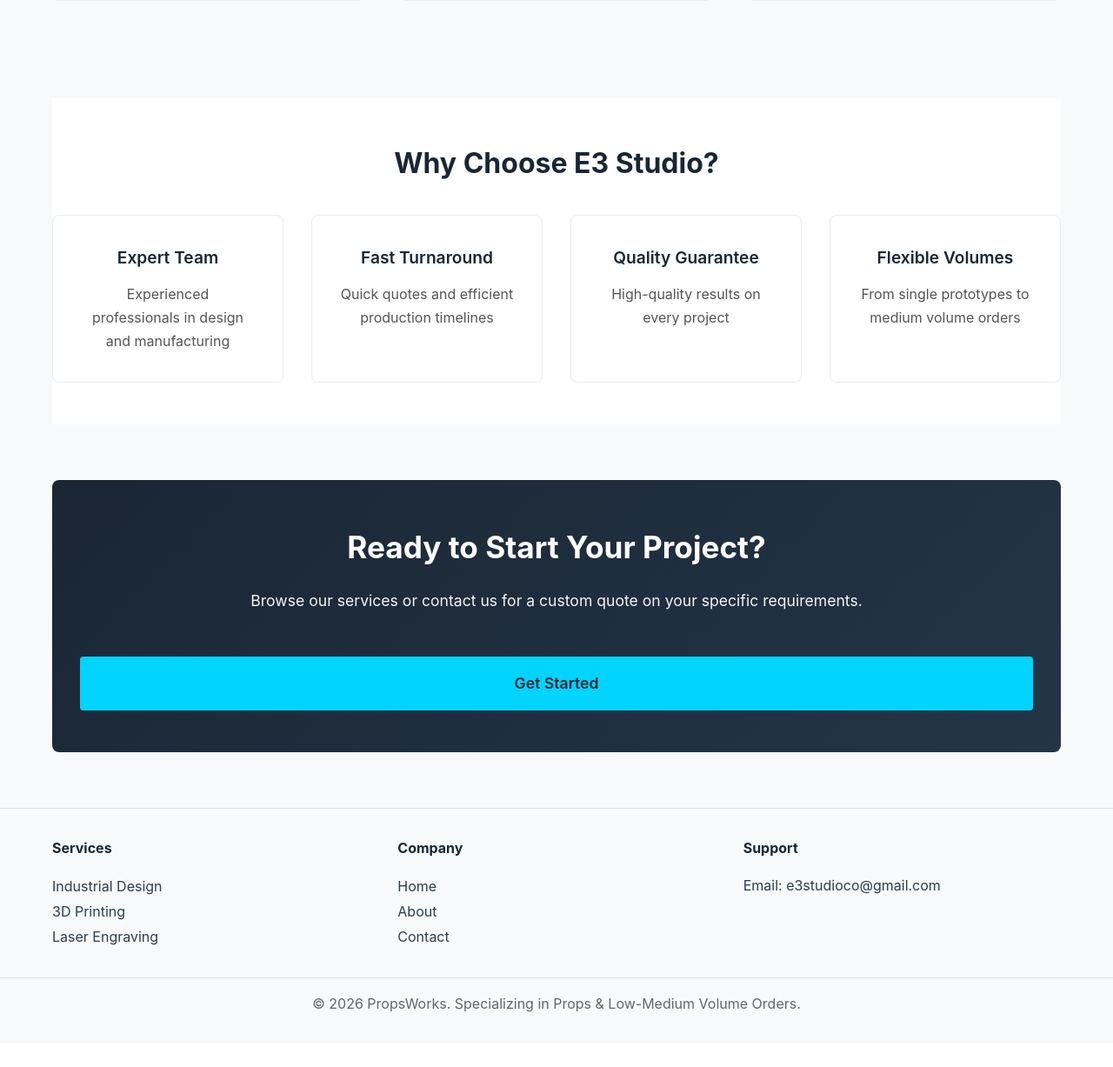
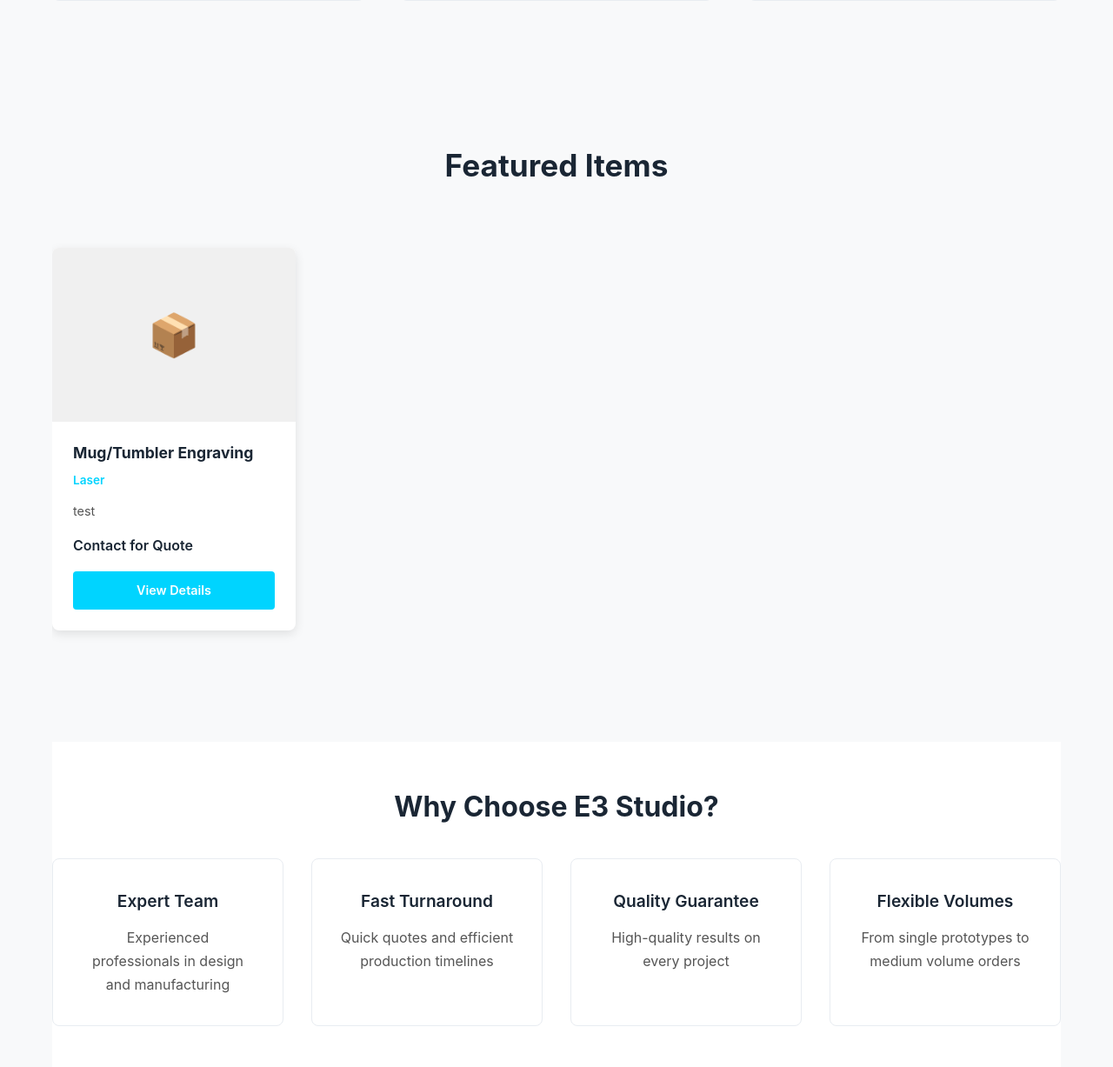
Before and after one commit to eric4oo/e3website, a Flask app: page / in a window 1280 px wide. Shown: the part 1055-2282 px from the top of the page at 87% size. Before the commit the page ends 2219 px from the top, so only its background shows below. Run offline with Flask 3, Linux system fonts and the light colour scheme.

Commit message:
Add featured items section with horizontal scroll on homepage

```diff
--- a/app/admin.py
+++ b/app/admin.py
@@ -553,6 +553,8 @@ def update_item(item_id):
             item.image_url = data['image_url']
         if 'is_active' in data:
             item.is_active = data['is_active']
+        if 'is_featured' in data:
+            item.is_featured = data['is_featured']
         if 'media_gallery' in data:
             item.media_gallery = data['media_gallery']
         if 'bulk_pricing' in data:
--- a/app/models.py
+++ b/app/models.py
@@ -63,6 +63,7 @@ class Service(db.Model):
     sub_category_id = db.Column(db.Integer, db.ForeignKey('categories.id'), nullable=True)  # Optional sub-category (e.g., CAD)
     image_url = db.Column(db.String(500))
     is_active = db.Column(db.Boolean, default=True)
+    is_featured = db.Column(db.Boolean, default=False)  # Toggle to feature in homepage
     created_at = db.Column(db.DateTime, default=datetime.utcnow)
     media_gallery = db.Column(db.JSON, default=list)  # Stores list of media: [{'type': 'photo/video', 'url': '...', 'caption': '...'}]
     bulk_pricing = db.Column(db.JSON, default=list)  # Stores bulk pricing tiers: [{'min_quantity': 10, 'price': 450}]
--- a/app/routes.py
+++ b/app/routes.py
@@ -1,6 +1,8 @@
 from flask import Blueprint, render_template
 import json
 import os
+from app import db
+from app.models import Service
 
 main_bp = Blueprint('main', __name__)
 
@@ -16,7 +18,8 @@ def load_content():
 def index():
     """Home page route."""
     content = load_content()
-    return render_template('index.html', title='Home', content=content)
+    featured_items = Service.query.filter_by(is_featured=True, is_active=True).all()
+    return render_template('index.html', title='Home', content=content, featured_items=featured_items)
 
 @main_bp.route('/about')
 def about():
--- a/static/css/style.css
+++ b/static/css/style.css
@@ -253,6 +253,150 @@ main {
 .service-showcase a:hover {
     background-color: var(--accent-color);
     color: var(--primary-color);
+}
+
+/* Featured Items Section */
+.featured-items {
+    margin: 4rem 0;
+    padding: 3rem 0;
+}
+
+.featured-items h2 {
+    text-align: center;
+    margin-bottom: 3rem;
+    font-size: 2.2rem;
+    color: var(--primary-color);
+    font-weight: 700;
+}
+
+.featured-items-scroll {
+    display: flex;
+    gap: 2rem;
+    overflow-x: auto;
+    padding: 1rem 0;
+    scroll-behavior: smooth;
+    -webkit-overflow-scrolling: touch;
+}
+
+.featured-items-scroll::-webkit-scrollbar {
+    height: 8px;
+}
+
+.featured-items-scroll::-webkit-scrollbar-track {
+    background: #f1f1f1;
+    border-radius: 10px;
+}
+
+.featured-items-scroll::-webkit-scrollbar-thumb {
+    background: #888;
+    border-radius: 10px;
+}
+
+.featured-items-scroll::-webkit-scrollbar-thumb:hover {
+    background: #555;
+}
+
+.featured-item-card {
+    flex: 0 0 auto;
+    width: 280px;
+    background: white;
+    border-radius: 8px;
+    overflow: hidden;
+    box-shadow: 0 4px 12px rgba(0,0,0,0.1);
+    transition: transform 0.3s, box-shadow 0.3s;
+    display: flex;
+    flex-direction: column;
+}
+
+.featured-item-card:hover {
+    transform: translateY(-8px);
+    box-shadow: 0 8px 24px rgba(0,0,0,0.15);
+}
+
+.featured-item-image {
+    width: 100%;
+    height: 200px;
+    background: #f0f0f0;
+    overflow: hidden;
+    display: flex;
+    align-items: center;
+    justify-content: center;
+}
+
+.featured-item-image img {
+    width: 100%;
+    height: 100%;
+    object-fit: cover;
+    transition: transform 0.3s;
+}
+
+.featured-item-card:hover .featured-item-image img {
+    transform: scale(1.05);
+}
+
+.featured-item-image.placeholder {
+    font-size: 3rem;
+}
+
+.featured-item-content {
+    padding: 1.5rem;
+    display: flex;
+    flex-direction: column;
+    flex-grow: 1;
+}
+
+.featured-item-content h3 {
+    font-size: 1.1rem;
+    color: var(--primary-color);
+    margin-bottom: 0.5rem;
+    line-height: 1.4;
+    margin-top: 0;
+}
+
+.featured-item-category {
+    font-size: 0.85rem;
+    color: var(--accent-color);
+    font-weight: 600;
+    margin-bottom: 0.75rem;
+}
+
+.featured-item-description {
+    font-size: 0.9rem;
+    color: var(--text-light);
+    margin-bottom: 1rem;
+    line-height: 1.5;
+    flex-grow: 1;
+}
+
+.featured-item-price {
+    font-size: 1.3rem;
+    font-weight: 700;
+    color: var(--accent-color);
+    margin-bottom: 1rem;
+}
+
+.featured-item-price.quote {
+    color: var(--primary-color);
+    font-size: 1rem;
+    font-weight: 600;
+}
+
+.featured-item-btn {
+    display: inline-block;
+    padding: 0.6rem 1.2rem;
+    background-color: var(--accent-color);
+    color: white;
+    text-decoration: none;
+    border-radius: 4px;
+    font-weight: 600;
+    font-size: 0.9rem;
+    transition: all 0.3s;
+    text-align: center;
+}
+
+.featured-item-btn:hover {
+    background-color: #00a8cc;
+    transform: translateY(-2px);
 }
 
 /* Why Us Section */
@@ -1135,6 +1279,15 @@ footer {
         margin-bottom: 2rem;
     }
 
+    .featured-items h2 {
+        font-size: 1.8rem;
+        margin-bottom: 2rem;
+    }
+
+    .featured-item-card {
+        width: 240px;
+    }
+
     .service-showcase {
         padding: 1.75rem;
     }
--- a/templates/index.html
+++ b/templates/index.html
@@ -29,6 +29,38 @@
             <p>{{ content.services['laser_engraving'].description if content and 'services' in content and 'laser_engraving' in content.services else 'Precision laser engraving and cutting services. Add custom branding and details to your projects.' }}</p>
             <a href="{{ url_for('services.catalog', category='laser_engraving') }}">Explore</a>
         </div>
+    </div>
+</section>
+
+<section class="featured-items">
+    <h2>Featured Items</h2>
+    <div class="featured-items-scroll">
+        {% if featured_items %}
+            {% for item in featured_items %}
+                <div class="featured-item-card">
+                    {% if item.image_url %}
+                        <div class="featured-item-image">
+                            <img src="{{ item.image_url }}" alt="{{ item.name }}" loading="lazy">
+                        </div>
+                    {% else %}
+                        <div class="featured-item-image placeholder">
+                            <span>📦</span>
+                        </div>
+                    {% endif %}
+                    <div class="featured-item-content">
+                        <h3>{{ item.name }}</h3>
+                        <p class="featured-item-category">{{ item.category_obj.name }}</p>
+                        <p class="featured-item-description">{{ item.description }}</p>
+                        {% if item.price_base %}
+                            <p class="featured-item-price">${{ "%.2f"|format(item.price_base) }}</p>
+                        {% else %}
+                            <p class="featured-item-price quote">Contact for Quote</p>
+                        {% endif %}
+                        <a href="{{ url_for('services.service_detail', slug=item.slug) }}" class="featured-item-btn">View Details</a>
+                    </div>
+                </div>
+            {% endfor %}
+        {% endif %}
     </div>
 </section>
 
```
Also changed, not shown: templates/admin/items.html (+10 -0 lines), instance/ecommerce.db.
